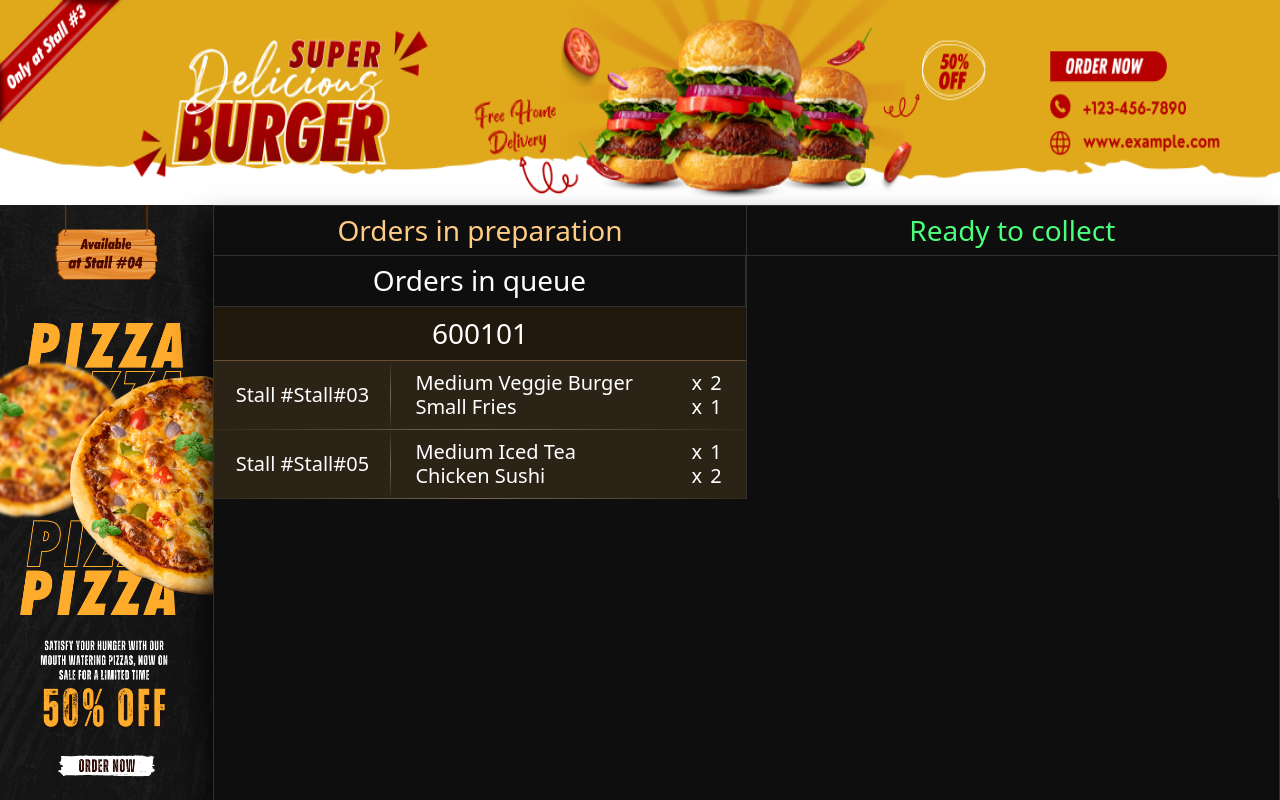
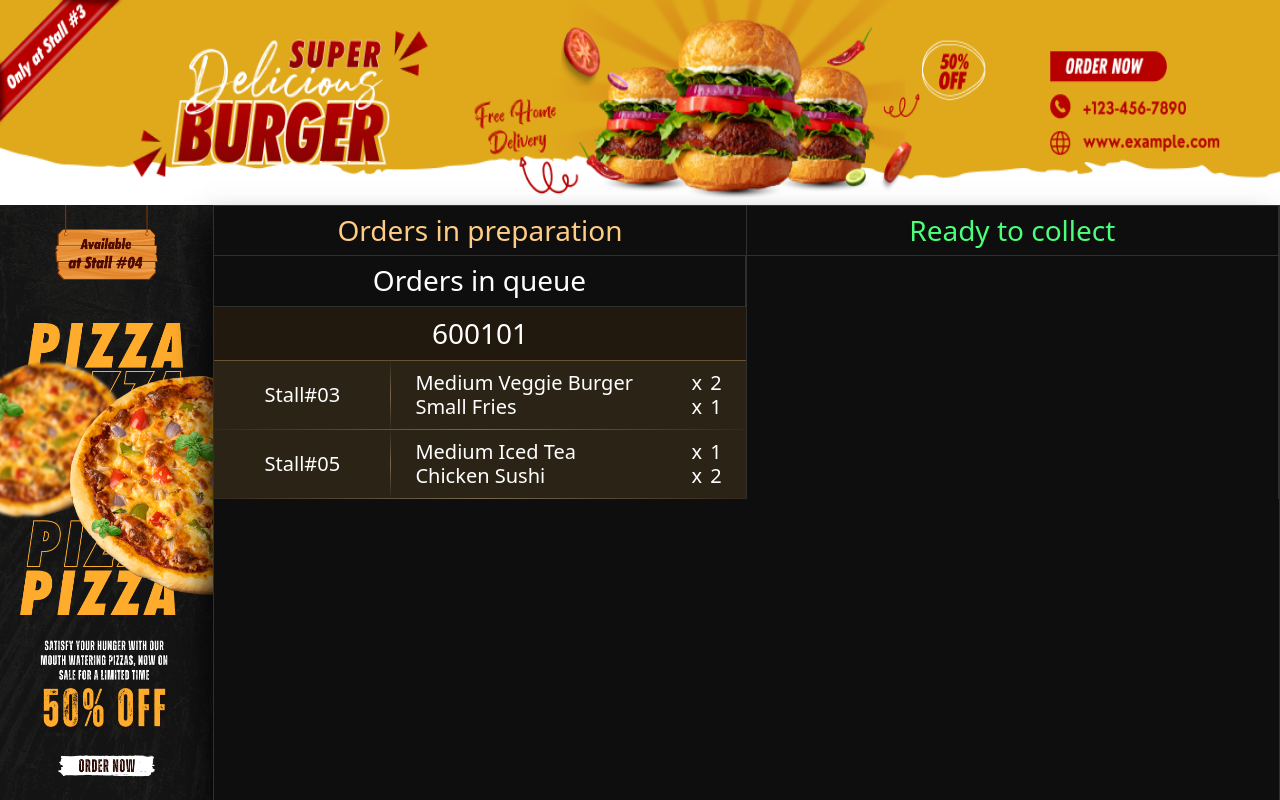
Before and after one commit to Chinmayee037/Food-Counter-App, an Angular app: page / in a window 1280 px wide. Built offline with nearby package versions, Linux system fonts and the light colour scheme.

Commit message:
order-status html stall edited

```diff
--- a/src/app/order-status/order-status.component.html
+++ b/src/app/order-status/order-status.component.html
@@ -83,7 +83,7 @@
               <ng-container *ngFor="let stall of order.stall">
                <div class="row mx-0 px-0 stall-bg-orange gradient-border-bottom">
                 <div class="col-4 d-flex justify-content-center align-items-center gradient-border-right py-11">
-                  <h5 class="m-0">Stall #{{ stall.stallNo }}</h5>
+                  <h5 class="m-0">{{ stall.stallNo }}</h5>
                 </div>
 
                 <div class="col-8 d-block py-11 px-4">
```
